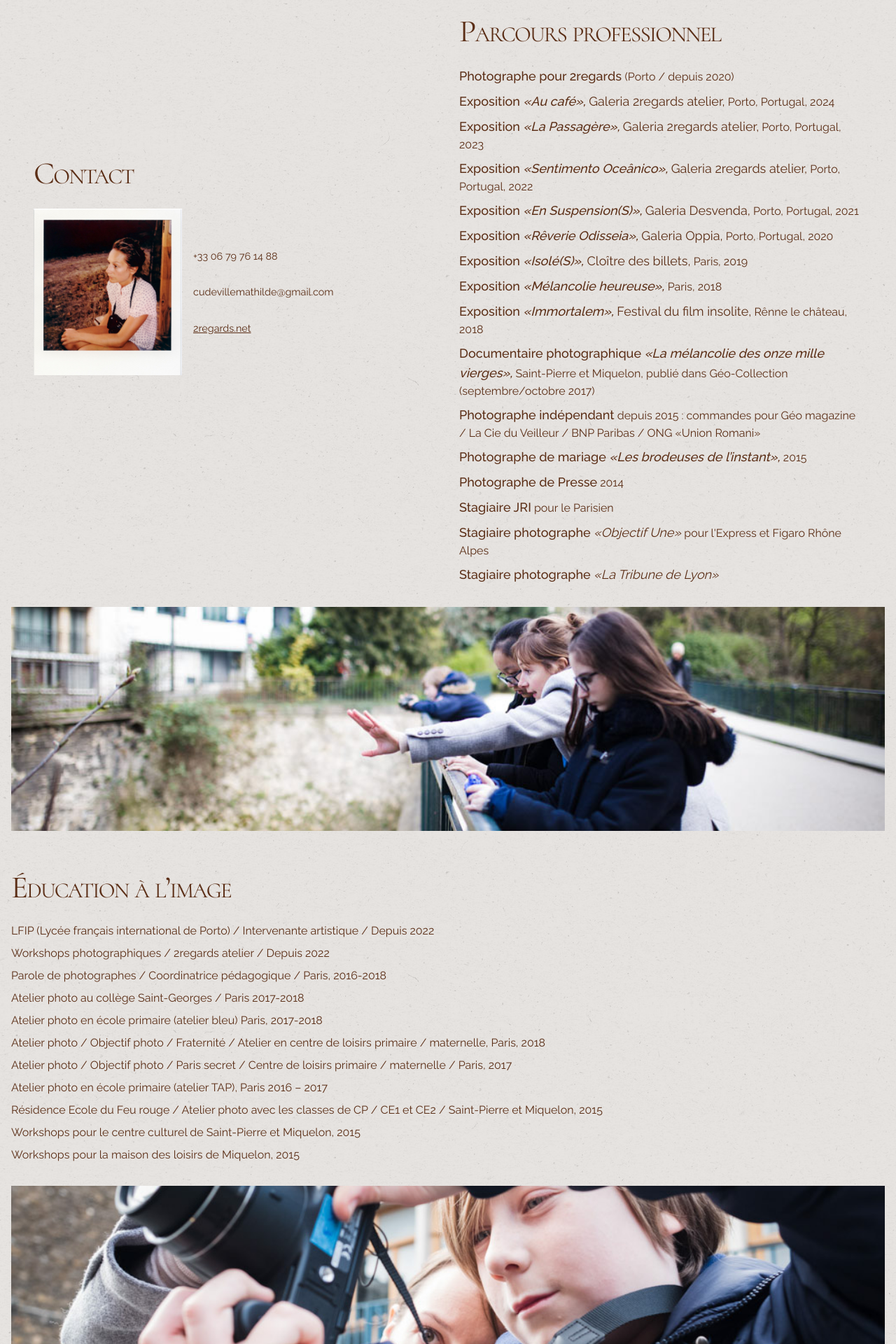
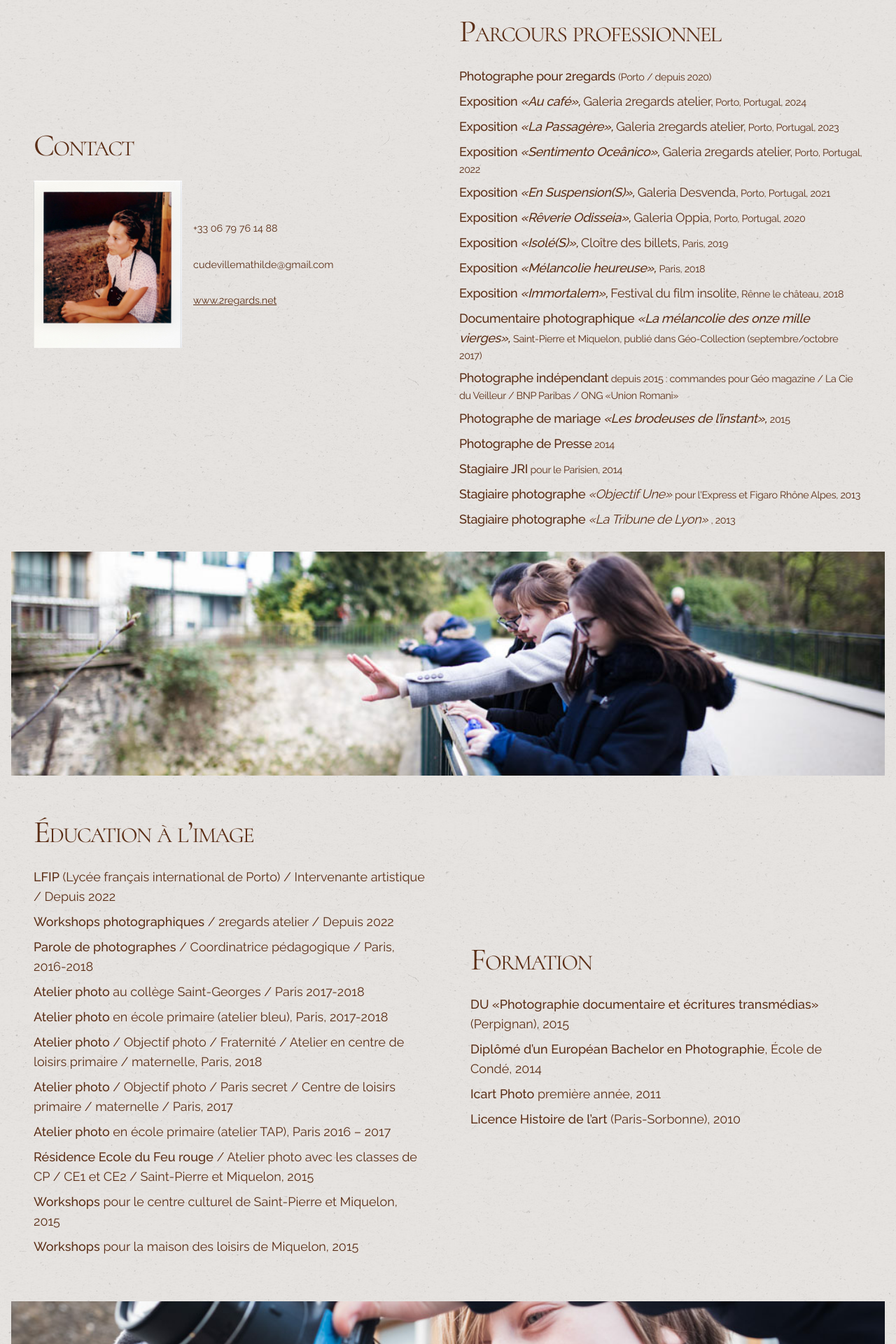
Before and after one commit to VivienIngrams/Mathilde, a Next.js app: page /info in a window 1280 px wide. Shown: the part 100-2020 px from the top of the page at 70% size. Built offline with nearby package versions, Linux system fonts and the light colour scheme.

Commit message:
Info page

```diff
--- a/app/info/page.tsx
+++ b/app/info/page.tsx
@@ -8,13 +8,13 @@ export default async function Info() {
     <div className="h-full">
       <NavMenu />
       <div className="bg-[rgba(227,224,220,0.85)]">
-        <div className="min-h-[80vh] flex items-center md:mx-8 md:grid grid-cols-2">
+        <div className="min-h-[80vh] flex flex-col md:items-center md:mx-8 md:grid md:grid-cols-2">
           {/* Contact Section */}
-          <div className="flex items-center  max-h-[80vh] ">
+          <div className="flex md:items-center  md:max-h-[80vh] ">
             <div>
               <h1 className="md:-mt-24 ">Contact</h1>
-              <div className="grid grid-cols-8">
-                <div className="col-span-3 flex items-center justify-center">
+              <div className="md:grid md:grid-cols-8">
+                <div className="max-w-[45vw] col-span-3 flex md:items-center md:justify-center">
                   <div className="relative pl-4">
                     <Image
                       src="/portrait_Mathilde.jpg"
@@ -26,7 +26,7 @@ export default async function Info() {
                     />
                   </div>
                 </div>
-                <div className="col-span-5 flex items-center md:text-lg">
+                <div className="col-span-5 flex items-center md:text-base md:text-lg">
                   <div className=" my-4">
                     <p className=" ">+33 06 79 76 14 88</p>
                     <p className="">cudevillemathilde@gmail.com</p>
@@ -37,7 +37,7 @@ export default async function Info() {
                         target="_blank"
                         rel="noopener noreferrer"
                       >
-                        2regards.net
+                        www.2regards.net
                       </Link>
                     </p>
                   </div>
@@ -47,11 +47,12 @@ export default async function Info() {
           </div>
 
           {/* Parcours professionnel Section */}
-          <div className="py-8">
+
+          <div className="py-8 text-[0.9rem] tracking-tight">
             <h1 className="">Parcours professionnel</h1>
             <ul className="space-y-2 mx-4">
               <li>
-                <span className="text-lg">
+                <span className="text-base md:text-lg">
                   <span className="font-medium">
                     Photographe pour 2regards{" "}
                   </span>
@@ -59,7 +60,7 @@ export default async function Info() {
                 (Porto / depuis 2020)
               </li>
               <li>
-                <span className="text-lg">
+                <span className="text-base md:text-lg">
                   <span className="font-medium">
                     Exposition<span className="italic"> «Au café», </span>
                   </span>
@@ -68,7 +69,7 @@ export default async function Info() {
                 Porto, Portugal, 2024
               </li>
               <li>
-                <span className="text-lg">
+                <span className="text-base md:text-lg">
                   <span className="font-medium">
                     Exposition<span className="italic"> «La Passagère», </span>
                   </span>
@@ -77,7 +78,7 @@ export default async function Info() {
                 Porto, Portugal, 2023
               </li>
               <li>
-                <span className="text-lg">
+                <span className="text-base md:text-lg">
                   <span className="font-medium">
                     Exposition
                     <span className="italic"> «Sentimento Oceânico», </span>
@@ -87,7 +88,7 @@ export default async function Info() {
                 Porto, Portugal, 2022
               </li>
               <li>
-                <span className="text-lg">
+                <span className="text-base md:text-lg">
                   <span className="font-medium">
                     Exposition
                     <span className="italic"> «En Suspension(S)», </span>
@@ -97,7 +98,7 @@ export default async function Info() {
                 Porto, Portugal, 2021
               </li>
               <li>
-                <span className="text-lg">
+                <span className="text-base md:text-lg">
                   <span className="font-medium">
                     Exposition
                     <span className="italic"> «Rêverie Odisseia», </span>
@@ -107,7 +108,7 @@ export default async function Info() {
                 Porto, Portugal, 2020
               </li>
               <li>
-                <span className="text-lg">
+                <span className="text-base md:text-lg">
                   <span className="font-medium">
                     Exposition<span className="italic"> «Isolé(S)», </span>
                   </span>
@@ -116,7 +117,7 @@ export default async function Info() {
                 Paris, 2019
               </li>
               <li>
-                <span className="text-lg">
+                <span className="text-base md:text-lg">
                   <span className="font-medium">
                     Exposition
                     <span className="italic"> «Mélancolie heureuse», </span>
@@ -125,7 +126,7 @@ export default async function Info() {
                 Paris, 2018
               </li>
               <li>
-                <span className="text-lg">
+                <span className="text-base md:text-lg">
                   <span className="font-medium">
                     Exposition<span className="italic"> «Immortalem», </span>
                   </span>
@@ -134,7 +135,7 @@ export default async function Info() {
                 Rênne le château, 2018
               </li>
               <li>
-                <span className="text-lg">
+                <span className="text-base md:text-lg">
                   <span className="font-medium">
                     Documentaire photographique
                     <span className="italic">
@@ -147,14 +148,14 @@ export default async function Info() {
                 (septembre/octobre 2017)
               </li>
               <li>
-                <span className="text-lg">
+                <span className="text-base md:text-lg">
                   <span className="font-medium">Photographe indépendant</span>
                 </span>{" "}
                 depuis 2015 : commandes pour Géo magazine / La Cie du Veilleur /
                 BNP Paribas / ONG «Union Romani»
               </li>
               <li>
-                <span className="text-lg">
+                <span className="text-base md:text-lg">
                   <span className="font-medium">
                     Photographe de mariage
                     <span className="italic">
@@ -166,34 +167,35 @@ export default async function Info() {
                 2015
               </li>
               <li>
-                <span className="text-lg">
+                <span className="text-base md:text-lg">
                   <span className="font-medium">Photographe de Presse</span>
                 </span>{" "}
                 2014
               </li>
               <li>
-                <span className="text-lg">
+                <span className="text-base md:text-lg">
                   <span className="font-medium">Stagiaire JRI</span>
                 </span>{" "}
-                pour le Parisien
+                pour le Parisien, 2014
               </li>
               <li>
-                <span className="text-lg">
+                <span className="text-base md:text-lg">
                   <span className="font-medium">Stagiaire photographe</span>
                   <span className="italic"> «Objectif Une» </span>
                 </span>
-                pour l'Express et Figaro Rhône Alpes
+                pour l'Express et Figaro Rhône Alpes, 2013
               </li>
               <li>
-                <span className="text-lg">
+                <span className="text-base md:text-lg">
                   <span className="font-medium">Stagiaire photographe</span>
                   <span className="italic"> «La Tribune de Lyon» </span>
-                </span>
+                </span>, 2013
               </li>
             </ul>
           </div>
         </div>
 
+        {/* image 2 */}
         <div className="min-h-[40vh] min-w-screen relative mx-4">
           <Image
             src="/education1.jpg"
@@ -202,47 +204,132 @@ export default async function Info() {
             className="object-cover"
           />
         </div>
+        {/* Second Section */}
+        <div className="min-h-[80vh] flex flex-col items-center md:mx-8 md:grid md:grid-cols-2 gap-8">
           {/* Education à l’image Section */}
+          <div className="flex flex-col justify-center">
             <div className="my-8">
-          <h1 className=" ">Éducation à l’image</h1>
-          <ul className="mx-4 space-y-2 ">
+              <h1 className="">Éducation à l’image</h1>
+              <ul className="mx-4 space-y-2">
                 <li>
-              LFIP (Lycée français international de Porto) / Intervenante
-              artistique / Depuis 2022
-            </li>
-            <li>Workshops photographiques / 2regards atelier / Depuis 2022</li>
-            <li>
-              Parole de photographes / Coordinatrice pédagogique / Paris,
-              2016-2018
-            </li>
-            <li>Atelier photo au collège Saint-Georges / Paris 2017-2018</li>
-            <li>
-              Atelier photo en école primaire (atelier bleu) Paris, 2017-2018
+                  <span className="text-base md:text-lg">
+                    <span className="font-medium">LFIP</span> (Lycée français
+                    international de Porto) / Intervenante artistique / Depuis
+                    2022
+                  </span>
                 </li>
                 <li>
-              Atelier photo / Objectif photo / Fraternité / Atelier en centre de
-              loisirs primaire / maternelle, Paris, 2018
+                  <span className="text-base md:text-lg">
+                    <span className="font-medium">
+                      Workshops photographiques
+                    </span>{" "}
+                    / 2regards atelier / Depuis 2022
+                  </span>
                 </li>
                 <li>
-              Atelier photo / Objectif photo / Paris secret / Centre de loisirs
-              primaire / maternelle / Paris, 2017
+                  <span className="text-base md:text-lg">
+                    <span className="font-medium">Parole de photographes</span>{" "}
+                    / Coordinatrice pédagogique / Paris, 2016-2018
+                  </span>
                 </li>
                 <li>
-              Atelier photo en école primaire (atelier TAP), Paris 2016 – 2017
+                  <span className="text-base md:text-lg">
+                    <span className="font-medium">Atelier photo</span> au
+                    collège Saint-Georges / Paris 2017-2018
+                  </span>
                 </li>
                 <li>
-              Résidence Ecole du Feu rouge / Atelier photo avec les classes de
-              CP / CE1 et CE2 / Saint-Pierre et Miquelon, 2015
+                  <span className="text-base md:text-lg">
+                    <span className="font-medium">Atelier photo</span> en école
+                    primaire (atelier bleu), Paris, 2017-2018
+                  </span>
                 </li>
                 <li>
-              Workshops pour le centre culturel de Saint-Pierre et Miquelon,
-              2015
+                  <span className="text-base md:text-lg">
+                    <span className="font-medium">Atelier photo</span> /
+                    Objectif photo / Fraternité / Atelier en centre de loisirs
+                    primaire / maternelle, Paris, 2018
+                  </span>
                 </li>
-            <li>Workshops pour la maison des loisirs de Miquelon, 2015</li>
+                <li>
+                  <span className="text-base md:text-lg">
+                    <span className="font-medium">Atelier photo</span> /
+                    Objectif photo / Paris secret / Centre de loisirs primaire /
+                    maternelle / Paris, 2017
+                  </span>
+                </li>
+                <li>
+                  <span className="text-base md:text-lg">
+                    <span className="font-medium">Atelier photo</span> en école
+                    primaire (atelier TAP), Paris 2016 – 2017
+                  </span>
+                </li>
+                <li>
+                  <span className="text-base md:text-lg">
+                    <span className="font-medium">
+                      Résidence Ecole du Feu rouge
+                    </span>{" "}
+                    / Atelier photo avec les classes de CP / CE1 et CE2 /
+                    Saint-Pierre et Miquelon, 2015
+                  </span>
+                </li>
+                <li>
+                  <span className="text-base md:text-lg">
+                    <span className="font-medium">Workshops</span> pour le
+                    centre culturel de Saint-Pierre et Miquelon, 2015
+                  </span>
+                </li>
+                <li>
+                  <span className="text-base md:text-lg">
+                    <span className="font-medium">Workshops</span> pour la
+                    maison des loisirs de Miquelon, 2015
+                  </span>
+                </li>
               </ul>
             </div>
+          </div>
 
-        <div className="min-h-[40vh] min-w-screen relative mx-4">
+          {/* Formation Section */}
+          <div className="flex flex-col items-start">
+            <div className="my-8">
+              <h1 className="">Formation</h1>
+              <ul className="mx-4 space-y-2">
+                <li>
+                  <span className="text-base md:text-lg">
+                    <span className="font-medium">
+                      DU «Photographie documentaire et écritures transmédias»
+                    </span>{" "}
+                    (Perpignan), 2015
+                  </span>
+                </li>
+                <li>
+                  <span className="text-base md:text-lg">
+                    <span className="font-medium">
+                      Diplômé d’un Européan Bachelor en Photographie
+                    </span>
+                    , École de Condé, 2014
+                  </span>
+                </li>
+                <li>
+                  <span className="text-base md:text-lg">
+                    <span className="font-medium">Icart Photo</span> première
+                    année, 2011
+                  </span>
+                </li>
+                <li>
+                  <span className="text-base md:text-lg">
+                    <span className="font-medium">
+                      Licence Histoire de l’art
+                    </span>{" "}
+                    (Paris-Sorbonne), 2010
+                  </span>
+                </li>
+              </ul>
+            </div>
+          </div>
+        </div>
+        {/* Image below both columns */}
+        <div className="min-h-[40vh] min-w-screen relative mx-4 mt-8">
           <Image
             src="/education.jpg"
             alt="Education à l'image"
@@ -250,23 +337,8 @@ export default async function Info() {
             className="object-cover"
           />
         </div>
-        {/* Formation Section */}
-        <div className="py-8">
-          <h1 className=" ">Formation</h1>
-          <ul className="mx-4 space-y-2 ">
-            <li>
-              DU «Photographie documentaire et écritures transmédias»
-              (Perpignan), 2015
-            </li>
-            <li>
-              Diplômé d’un Européan Bachelor en Photographie, École de Condé,
-              2014
-            </li>
-            <li>Icart Photo première année, 2011</li>
-            <li>Licence Histoire de l’art (Paris-Sorbonne), 2010</li>
-          </ul>
       </div>
-      </div>
+
       <Footer />
     </div>
   );
```
Lines whose indentation alone changed are shown as unchanged.
